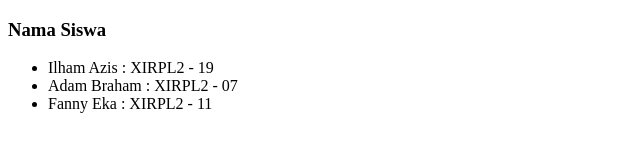
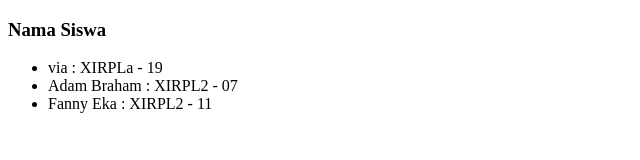
Before and after one commit to punyajuna/vii-xi-rpl-a, a plain HTML site: page Index.html in a window 1280 px wide. Shown: the full height of the page, 0-640 px from the left. Drawn offline with Linux system fonts and the light colour scheme.

Commit message:
Update Index.html

```diff
--- a/Index.html
+++ b/Index.html
@@ -20,7 +20,7 @@
 
     <ul>
 
-        <li>Ilham Azis : XIRPL2 - 19</li>
+        <li>via : XIRPLa - 19</li>
 
         <li>Adam Braham : XIRPL2 - 07</li>
 
```
